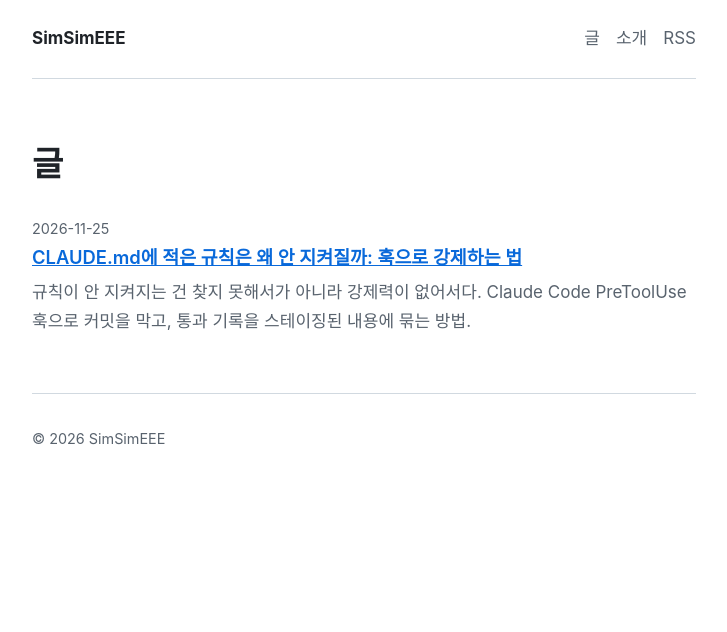
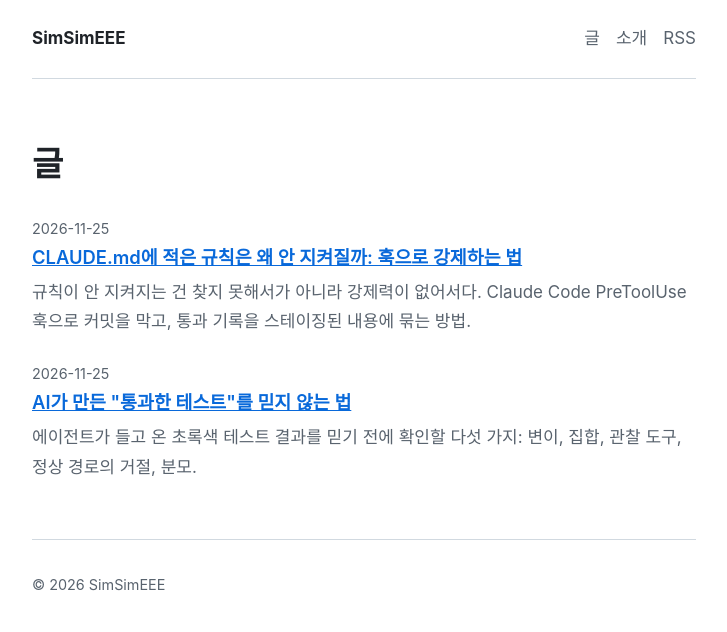
Before and after one commit to SimSimEEE/SimSimEEE.github.io, an Astro site: page / in a window 1280 px wide. Shown: the whole page, without its empty margins (276-1003 px from the left). Built offline with nearby package versions, Linux system fonts and the light colour scheme; Astro itself is replaced by a stand-in of ours.

Commit message:
Publish the verification post
It was reposted on velog first; publish the original now so the velog
link back to this blog resolves.

Co-Authored-By: Claude Opus 5.5 <noreply@anthropic.com>
Claude-Session: https://claude.ai/code/session_01CwmPckuohE6BKLSAWmLk7o

```diff
--- a/src/content/posts/verify-agent-tests.md
+++ b/src/content/posts/verify-agent-tests.md
@@ -1,8 +1,7 @@
 ---
 title: "AI가 만든 \"통과한 테스트\"를 믿지 않는 법"
 description: "에이전트가 들고 온 초록색 테스트 결과를 믿기 전에 확인할 다섯 가지: 변이, 집합, 관찰 도구, 정상 경로의 거절, 분모."
-published: 2026-12-02
-draft: true
+published: 2026-11-25
 tags: ["claude-code", "testing", "verification"]
 ---
 
```
